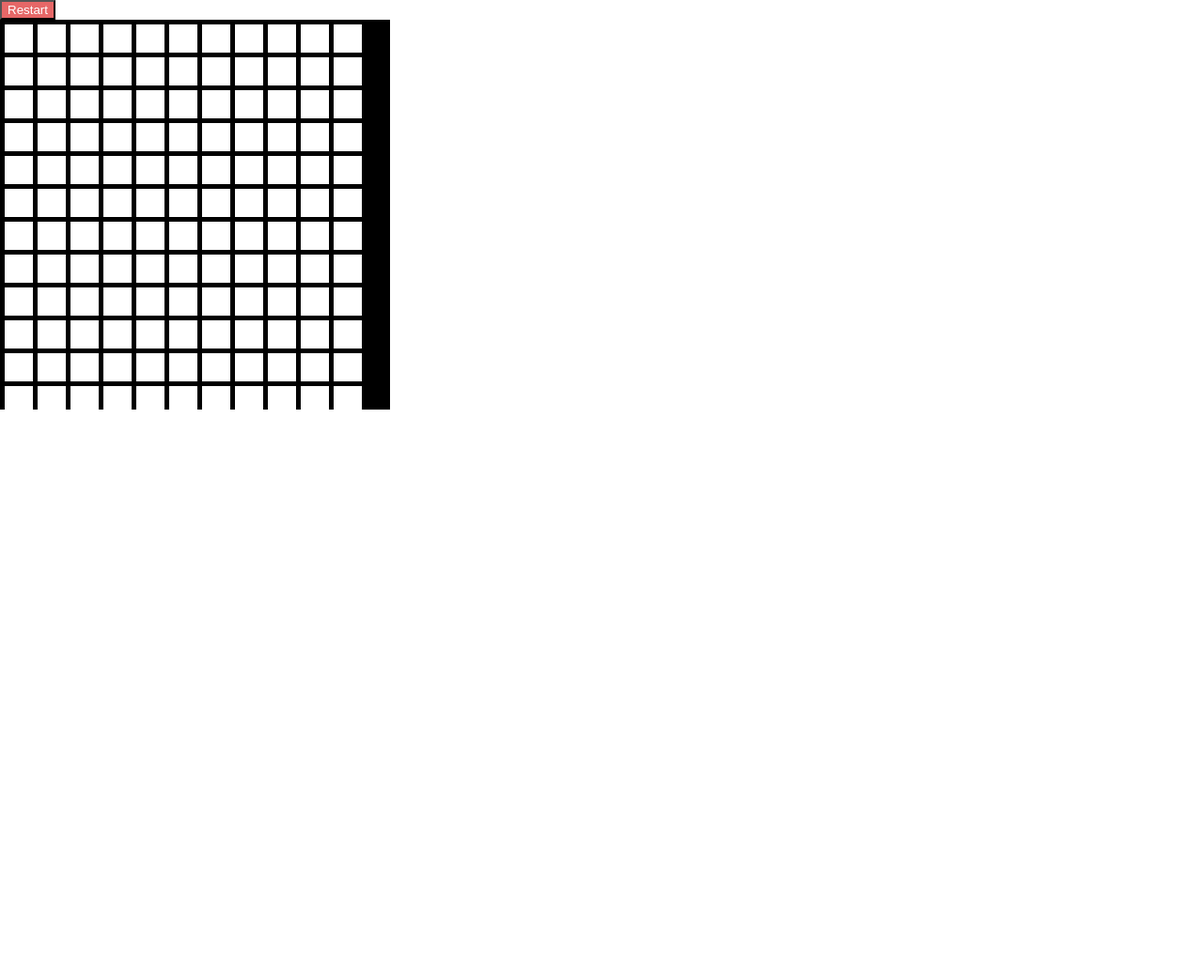
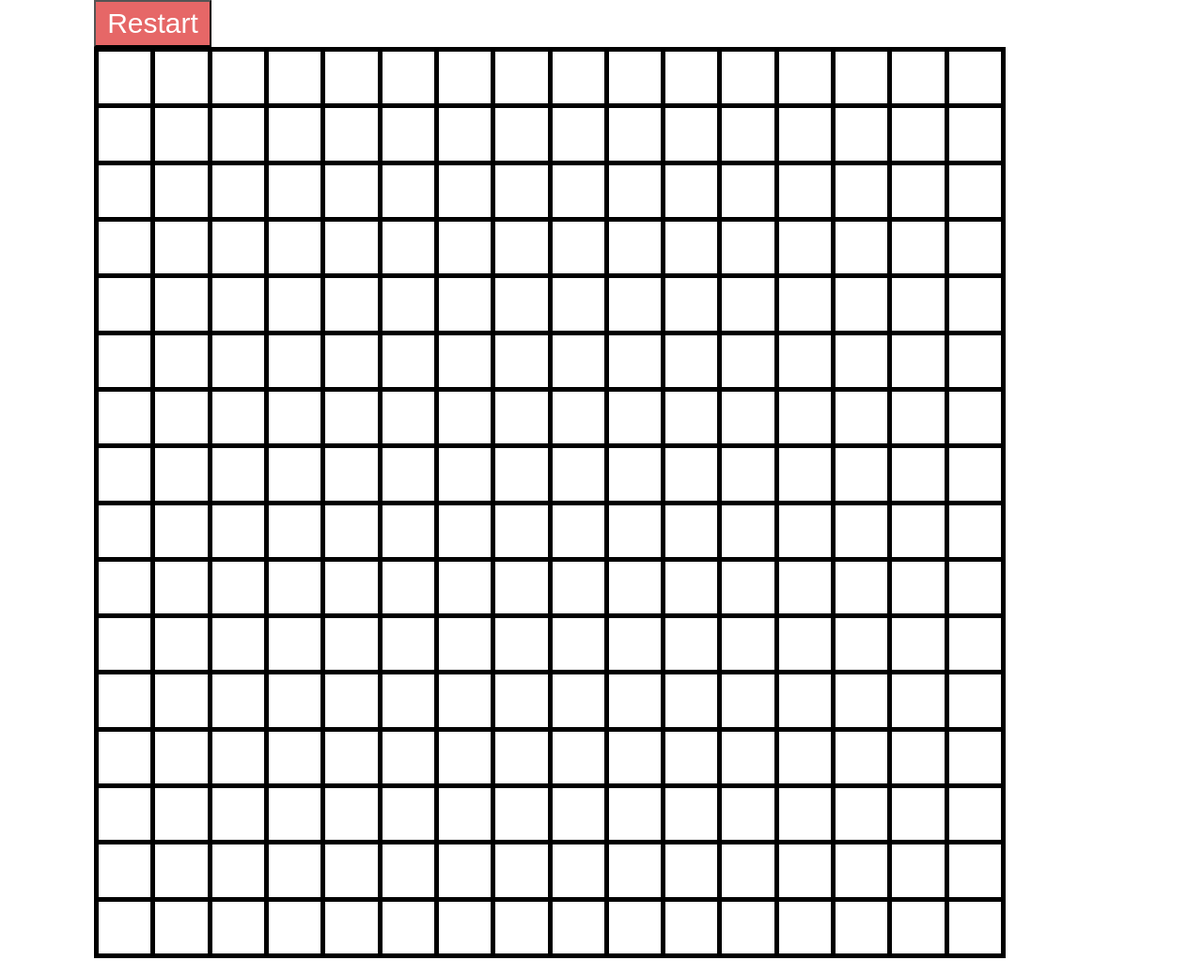
Before and after one commit to Julio91212/etch-a-sketch, a plain HTML site: page index.html in a window 1280 px wide. Shown: the whole page at 94% size. Drawn offline with Linux system fonts and the light colour scheme.

Commit message:
adjusted grid layout to incorporate user selection, etch-a-sketch complete

```diff
--- a/file.js
+++ b/file.js
@@ -7,24 +7,26 @@ function grid() {
 for (let i=0; i<256; i++) {
 grid()
 }
-//create divs
-function grid() {
-    const grid = document.createElement("div");
-    grid.classList.add("grid");
-    container.appendChild(grid);}
-for (let i=0; i<256; i++) {
-grid()
-}
+const divs = document.querySelectorAll("div.grid");
+function divwidth() {
+const divs = document.querySelectorAll("div.grid");
+let number = Math.sqrt(document.getElementsByClassName("grid").length)
+let dwidth = ((960-(5*number))/number) + "px"
+divs.forEach((div) => { div.style.width = dwidth
+});}
+divwidth()
 //turn blue when mouseover
 function color() {
 const divs = document.querySelectorAll("div.grid");
 divs.forEach((div) => {
 div.addEventListener("mouseover", () => {
 div.setAttribute("style", "background-color:blue;");
+divwidth()
 });
 });}
 color()
-//create restart button and divs of new grid
+
+//create restart button
 const btn= document.querySelector("button");
 btn.addEventListener( 'click', () => {
 document.querySelectorAll('.grid').forEach(e => e.remove());
@@ -35,4 +37,6 @@ console.log(sizen)
 let gridsize = Math.pow(sizen,2)
 for (let i=0; i<gridsize; i++) {
     grid()};
+divwidth();
+color()
 });
--- a/style.css
+++ b/style.css
@@ -6,18 +6,23 @@ body {
     display: flex;
     flex-wrap: wrap;
     flex-direction: row;
-    height: 405px;
-    width: 405px;
+    height: 960px;
+    width: 960px;
     gap: 5px;
     background-color: black;
     padding: 5px;
+    margin-left: 100px;
 }
 .grid {
-    width: 30px;
-    height: 30px;
+    flex-grow:1;
     background-color: white;
 }
 button {
     background-color: rgb(230, 103, 103);
     color: white;
+    font-weight: 800px;
+    font-size: 30px;
+    height: 50px;
+    width: 125px;
+    margin-left: 100px;
 }
```
Lines whose indentation alone changed are shown as unchanged.
